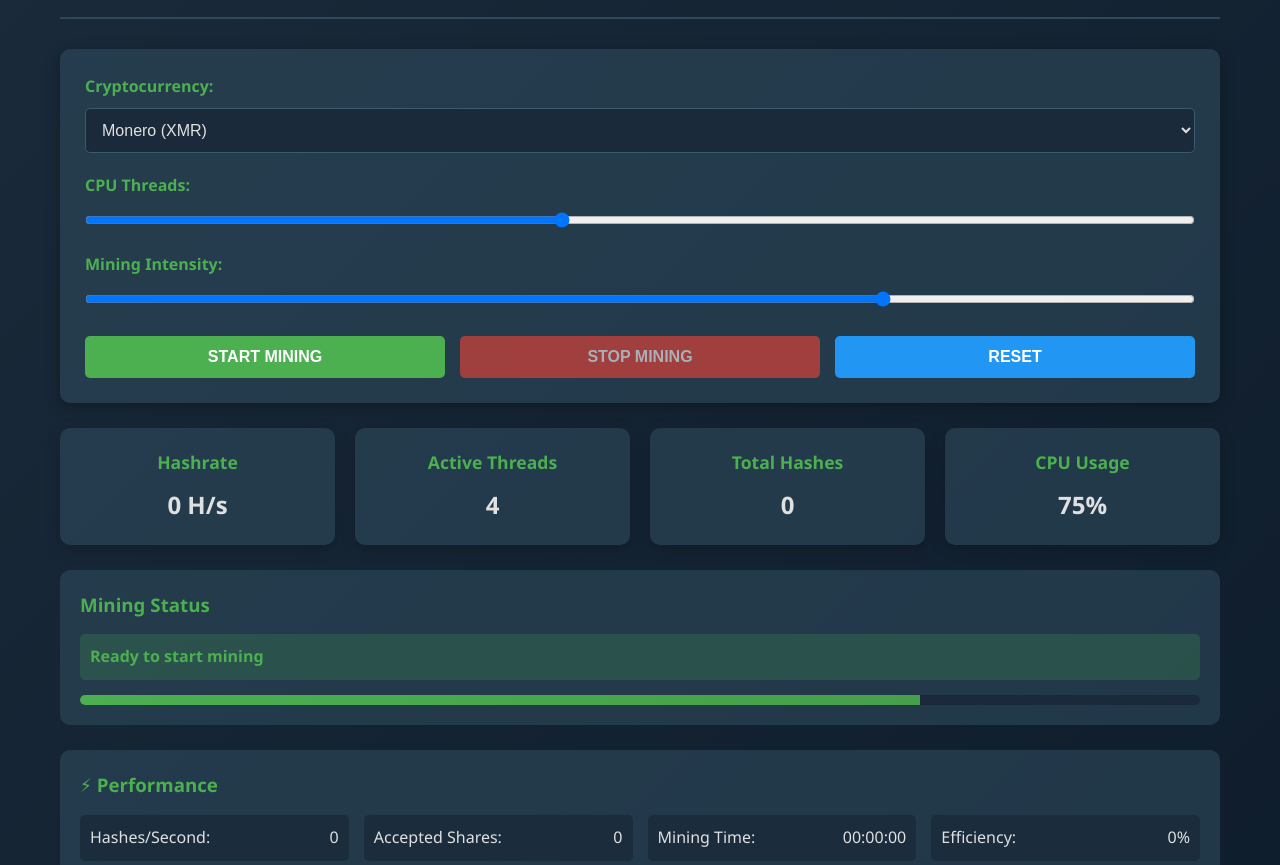
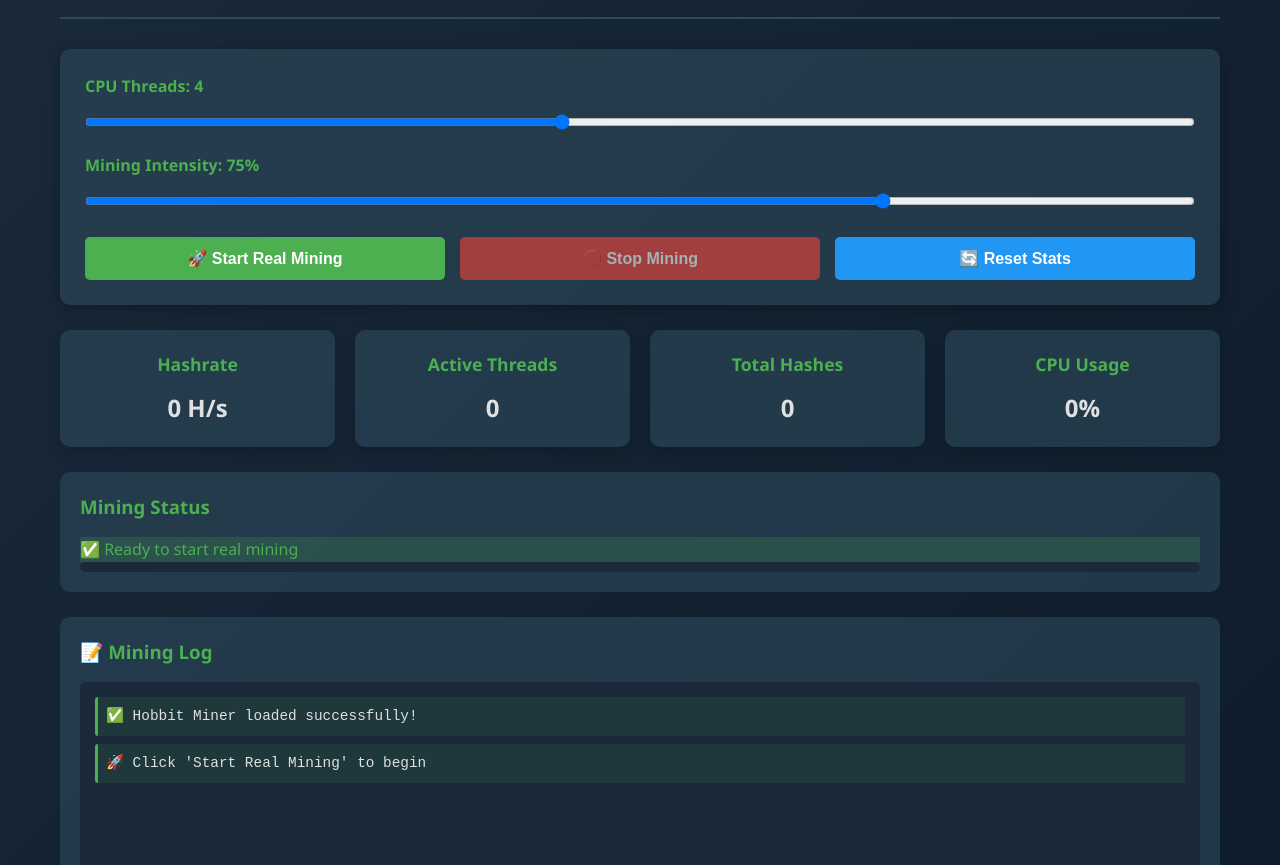
Before and after one commit to HobbitMiner/hobbit-miner, a website: page index.html in a window 1280 px wide. Shown: the part 87-952 px from the top of the page. Drawn offline with Linux system fonts and the light colour scheme.

Commit message:
Update index.html

```diff
--- a/index.html
+++ b/index.html
@@ -3,7 +3,7 @@
 <head>
   <meta charset="UTF-8">
   <meta name="viewport" content="width=device-width, initial-scale=1.0">
-    <title>Hobbit Miner - CPU Mining</title>
+  <title>Hobbit Miner - Real Browser Mining</title>
   <link rel="stylesheet" href="styles.css">
 </head>
 <body>
@@ -19,15 +19,6 @@
 
     <main>
       <div class="mining-controls">
-                <div class="crypto-selector">
-                    <label id="crypto-label" for="crypto-select">Cryptocurrency:</label>
-                    <select id="crypto-select">
-                        <option value="monero">Monero (XMR)</option>
-                        <option value="bitcoin">Bitcoin (BTC)</option>
-                        <option value="ethereum">Ethereum (ETH)</option>
-                    </select>
-                </div>
-
         <div class="thread-control">
           <label id="thread-label">CPU Threads: <span id="thread-value">4</span></label>
           <input type="range" id="thread-slider" min="1" max="8" value="4" class="slider">
@@ -39,9 +30,9 @@
         </div>
 
         <div class="action-buttons">
-                    <button id="start-btn" class="btn btn-primary">⛏️ START MINING</button>
-                    <button id="stop-btn" class="btn btn-secondary" disabled>🛑 STOP MINING</button>
-                    <button id="reset-btn" class="btn btn-success">🔄 RESET</button>
+          <button id="start-btn" class="btn btn-primary">🚀 Start Real Mining</button>
+          <button id="stop-btn" class="btn btn-secondary" disabled>🛑 Stop Mining</button>
+          <button id="reset-btn" class="btn btn-success">🔄 Reset Stats</button>
         </div>
       </div>
 
@@ -66,45 +57,22 @@
 
       <div class="status-container">
         <h3 id="status-title">Mining Status</h3>
-                <p id="status-text" class="status-idle">✅ Ready to start mining</p>
-                <div class="progress-bar">
-                    <div id="progress-fill" class="progress-fill"></div>
-                </div>
-            </div>
-
-            <div class="performance-container">
-                <h3>⚡ Performance</h3>
-                <div class="performance-grid">
-                    <div class="metric">
-                        <span>Hashes/Second:</span>
-                        <span id="hps-value">0</span>
-                    </div>
-                    <div class="metric">
-                        <span>Accepted Shares:</span>
-                        <span id="shares-value">0</span>
-                    </div>
-                    <div class="metric">
-                        <span>Mining Time:</span>
-                        <span id="time-value">00:00:00</span>
-                    </div>
-                    <div class="metric">
-                        <span>Efficiency:</span>
-                        <span id="efficiency-value">0%</span>
-                    </div>
-                </div>
+        <p id="status-text" class="status-idle">✅ Ready to start real mining</p>
+        <div class="progress-bar"><div id="progress-fill" class="progress-fill"></div></div>
       </div>
 
       <div class="log-container">
         <h3>📝 Mining Log</h3>
         <div id="mining-log" class="log-content">
           <div class="log-entry">✅ Hobbit Miner loaded successfully!</div>
-                    <div class="log-entry">⚡ Click START MINING to begin</div>
+          <div class="log-entry">🚀 Click 'Start Real Mining' to begin</div>
         </div>
       </div>
     </main>
 
     <footer>
-            <p id="footer-text">Hobbit Miner - CPU Mining | Open Source | No Data Collection</p>
+      <p id="footer-text">Hobbit Miner - Real Browser Mining | Open Source | No Data Collection</p>
+      <p class="footer-info">⚡ Powered by WebAssembly & Advanced JavaScript</p>
     </footer>
   </div>
 
```
Lines whose indentation alone changed are shown as unchanged.
